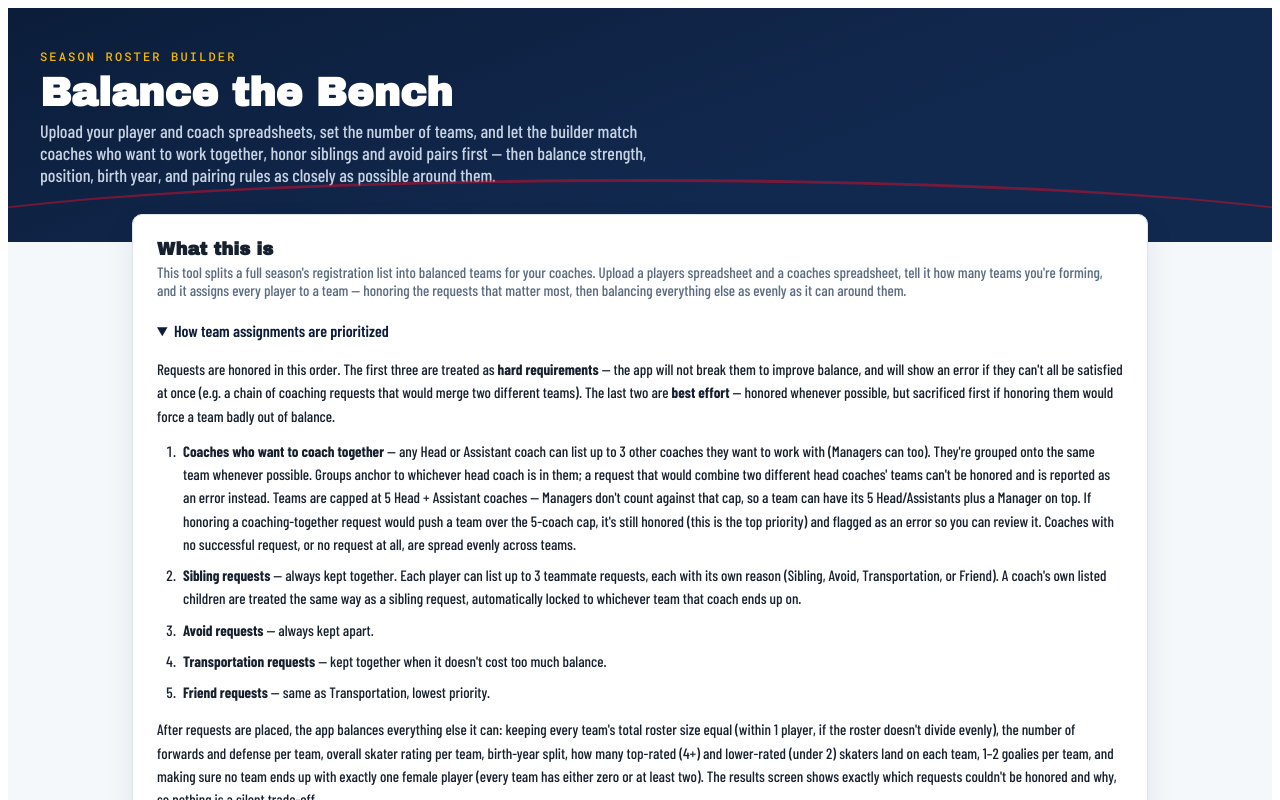
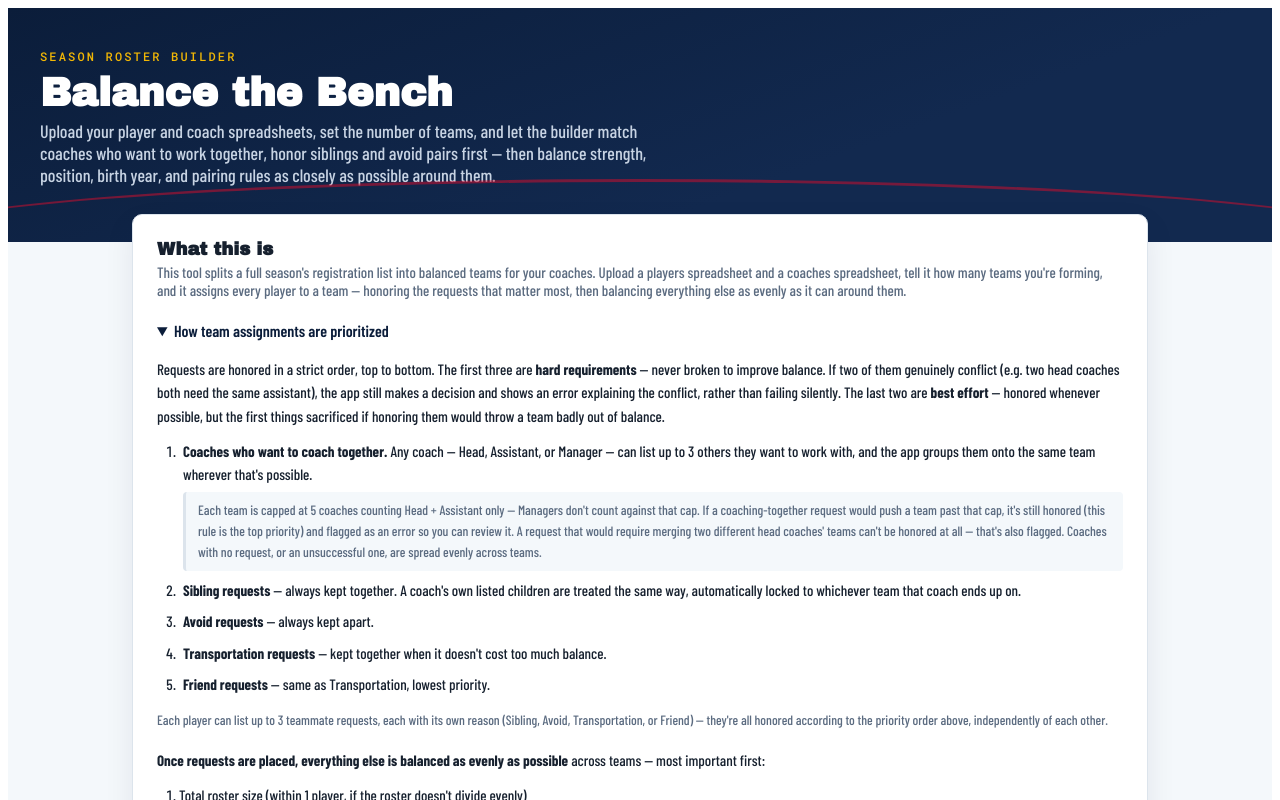
Before and after one commit to michelecurrie/team-balancer, a React (Vite) app: page / in a window 1280 px wide. Both pictures are taken after a click on the heading "How team assignments are prioritized". Shown: the top 800 px of the page. Built offline with nearby package versions, Linux system fonts and the light colour scheme.

Commit message:
Verbiage Updates

```diff
--- a/src/App.jsx
+++ b/src/App.jsx
@@ -127,6 +127,25 @@ const MOCK_LAST = [
   "MacDonald","Stewart","Campbell","Fraser","Mitchell","Reid","Murray","Ross","Grant","Sinclair",
   "Doiron","Basque","Boucher","Bourque","Caissie","Daigle","Godin","Guerette","Haché","Vautour",
 ];
+
+// Blank starting-point templates — just the correct headers plus a couple of
+// clearly-marked example rows showing how requests reference another row by
+// exact name, for people building their real list from scratch rather than
+// exploring with generated data.
+const BLANK_PLAYERS_TEMPLATE = [
+  "Name,Year of Birth,Rating,Gender,Position,Teammate Request 1,Teammate Reason 1,Teammate Request 2,Teammate Reason 2,Teammate Request 3,Teammate Reason 3",
+  "EXAMPLE Jamie Smith,2015,3,Female,Forward,EXAMPLE Alex Smith,Sibling,,,,",
+  "EXAMPLE Alex Smith,2015,3,Male,Defense,EXAMPLE Jamie Smith,Sibling,,,,",
+  "EXAMPLE Riley Cormier,2015,2,Female,Defense,,,,,,",
+  "EXAMPLE Taylor Reid,2015,4,Male,Goalie,,,,,,",
+].join("\n");
+
+const BLANK_COACHES_TEMPLATE = [
+  "Coach,Role,Coach Request 1,Coach Request 2,Coach Request 3,Childs Names",
+  "EXAMPLE Pat Wilson,Head,,,,EXAMPLE Jamie Smith",
+  "EXAMPLE Sam Doucet,Assistant,EXAMPLE Pat Wilson,,,",
+  "EXAMPLE Robin Furlotte,Manager,EXAMPLE Pat Wilson,,,",
+].join("\n");
 
 // picks a team count that's always guaranteed to fit `numPlayers` under the
 // app's own roster caps (18 skaters / 1-2 goalies per team), instead of a
@@ -1595,6 +1614,34 @@ export default function TeamBalancer() {
           gap: 8px;
         }
         .priorityList li { padding-left: 4px; }
+        .priorityNote {
+          margin-top: 6px;
+          padding: 8px 12px;
+          background: #F4F8FB;
+          border-left: 3px solid var(--border);
+          font-size: 13.5px;
+          color: var(--muted);
+          border-radius: 4px;
+        }
+        .balanceList {
+          margin: 0 0 14px;
+          padding-left: 22px;
+          display: flex;
+          flex-direction: column;
+          gap: 6px;
+          list-style: decimal;
+        }
+        .howBody-note { font-size: 13.5px; color: var(--muted); }
+        .stepsList {
+          margin: 0 0 20px;
+          padding-left: 22px;
+          display: flex;
+          flex-direction: column;
+          gap: 12px;
+          font-size: 15px;
+          line-height: 1.5;
+        }
+        .stepsList li { padding-left: 4px; }
       `}</style>
 
       <div className="hero">
@@ -1621,31 +1668,33 @@ export default function TeamBalancer() {
             <summary>How team assignments are prioritized</summary>
             <div className="howBody">
               <p>
-                Requests are honored in this order. The first three are treated as{" "}
-                <strong>hard requirements</strong> — the app will not break them to improve
-                balance, and will show an error if they can't all be satisfied at once (e.g. a
-                chain of coaching requests that would merge two different teams). The last two are{" "}
-                <strong>best effort</strong> — honored whenever possible, but sacrificed first if
-                honoring them would force a team badly out of balance.
+                Requests are honored in a strict order, top to bottom. The first three are{" "}
+                <strong>hard requirements</strong> — never broken to improve balance. If two of
+                them genuinely conflict (e.g. two head coaches both need the same assistant), the
+                app still makes a decision and shows an error explaining the conflict, rather than
+                failing silently. The last two are <strong>best effort</strong> — honored whenever
+                possible, but the first things sacrificed if honoring them would throw a team badly
+                out of balance.
               </p>
               <ol className="priorityList">
                 <li>
-                  <strong>Coaches who want to coach together</strong> — any Head or Assistant coach
-                  can list up to 3 other coaches they want to work with (Managers can too). They're
-                  grouped onto the same team whenever possible. Groups anchor to whichever head
-                  coach is in them; a request that would combine two different head coaches' teams
-                  can't be honored and is reported as an error instead. Teams are capped at 5 Head +
-                  Assistant coaches — Managers don't count against that cap, so a team can have its
-                  5 Head/Assistants plus a Manager on top. If honoring a coaching-together request
-                  would push a team over the 5-coach cap, it's still honored (this is the top
-                  priority) and flagged as an error so you can review it. Coaches with no successful
-                  request, or no request at all, are spread evenly across teams.
+                  <strong>Coaches who want to coach together.</strong> Any coach — Head, Assistant,
+                  or Manager — can list up to 3 others they want to work with, and the app groups
+                  them onto the same team wherever that's possible.
+                  <div className="priorityNote">
+                    Each team is capped at 5 coaches counting Head + Assistant only — Managers
+                    don't count against that cap. If a coaching-together request would push a team
+                    past that cap, it's still honored (this rule is the top priority) and flagged
+                    as an error so you can review it. A request that would require merging two
+                    different head coaches' teams can't be honored at all — that's also flagged.
+                    Coaches with no request, or an unsuccessful one, are spread evenly across
+                    teams.
+                  </div>
                 </li>
                 <li>
-                  <strong>Sibling requests</strong> — always kept together. Each player can list up
-                  to 3 teammate requests, each with its own reason (Sibling, Avoid, Transportation,
-                  or Friend). A coach's own listed children are treated the same way as a sibling
-                  request, automatically locked to whichever team that coach ends up on.
+                  <strong>Sibling requests</strong> — always kept together. A coach's own listed
+                  children are treated the same way, automatically locked to whichever team that
+                  coach ends up on.
                 </li>
                 <li>
                   <strong>Avoid requests</strong> — always kept apart.
@@ -1658,18 +1707,88 @@ export default function TeamBalancer() {
                   <strong>Friend requests</strong> — same as Transportation, lowest priority.
                 </li>
               </ol>
-              <p>
-                After requests are placed, the app balances everything else it can: keeping every
-                team's total roster size equal (within 1 player, if the roster doesn't divide
-                evenly), the number of forwards and defense per team, overall skater rating per
-                team, birth-year split, how many top-rated (4+) and lower-rated (under 2) skaters
-                land on each team, 1–2 goalies per team, and making sure no team ends up with
-                exactly one female player (every team has either zero or at least two). The results
-                screen shows exactly which requests couldn't be honored and why, so nothing is a
-                silent trade-off.
+              <p className="howBody-note">
+                Each player can list up to 3 teammate requests, each with its own reason (Sibling,
+                Avoid, Transportation, or Friend) — they're all honored according to the priority
+                order above, independently of each other.
+              </p>
+              <p style={{ marginTop: 18 }}>
+                <strong>Once requests are placed, everything else is balanced as evenly as
+                possible</strong> across teams — most important first:
+              </p>
+              <ul className="balanceList">
+                <li>Total roster size (within 1 player, if the roster doesn't divide evenly)</li>
+                <li>Number of forwards and number of defense</li>
+                <li>Overall skater rating</li>
+                <li>Birth-year split</li>
+                <li>Top-rated (4+) and lower-rated (under 2) skater counts</li>
+                <li>Goalies (1–2 per team)</li>
+                <li>Female players (never exactly 1 on a team — zero or at least two)</li>
+              </ul>
+              <p className="howBody-note">
+                The results screen always shows exactly which requests couldn't be honored and
+                why, so nothing is a silent trade-off.
               </p>
             </div>
           </details>
+        </div>
+
+        <div className="panel">
+          <h2>New here? Start with a blank template</h2>
+          <p className="sub">
+            If you don't already have your player and coach lists in a spreadsheet, the fastest
+            way to get going is to download the two blank templates below, fill them in, and
+            upload them back here. No special software needed — a free Google Sheet works fine.
+          </p>
+          <ol className="stepsList">
+            <li>
+              <strong>Download both templates</strong> using the buttons below. Each one opens
+              fine in Excel, Google Sheets, or Apple Numbers.
+            </li>
+            <li>
+              <strong>Delete the example rows</strong> (the ones starting with "EXAMPLE") once
+              you understand the format — they're just there to show you what a filled-in row
+              looks like, including how a request references someone else by name.
+            </li>
+            <li>
+              <strong>Add one row per person</strong> below the header row. Don't rename, reorder,
+              or delete any of the column headers in the first row — the app looks for them by
+              exact name.
+            </li>
+            <li>
+              <strong>Spell names exactly the same everywhere.</strong> If you type a teammate or
+              coaching request, it has to match that person's name in the `Name`/`Coach` column
+              exactly — including spelling and capitalization — or the app won't be able to find
+              them.
+            </li>
+            <li>
+              <strong>Save your file as a CSV</strong>, not as an Excel or Sheets file:
+              <div className="priorityNote">
+                In Google Sheets: <strong>File → Download → Comma Separated Values (.csv)</strong>
+                <br />
+                In Excel: <strong>File → Save As</strong>, then choose <strong>CSV</strong> as the
+                file type
+              </div>
+            </li>
+            <li>
+              <strong>Upload both CSV files</strong> in the "Upload rosters" section below, enter
+              your number of teams, and click <strong>Generate teams</strong>.
+            </li>
+          </ol>
+          <div className="controlsRow" style={{ marginTop: 4 }}>
+            <button
+              className="btn btn-outline"
+              onClick={() => downloadTextFile("players_template.csv", BLANK_PLAYERS_TEMPLATE)}
+            >
+              Download blank players template
+            </button>
+            <button
+              className="btn btn-outline"
+              onClick={() => downloadTextFile("coaches_template.csv", BLANK_COACHES_TEMPLATE)}
+            >
+              Download blank coaches template
+            </button>
+          </div>
         </div>
 
         <div className="panel">
```
Also changed, not shown: 1 other file (tests, documents, lock files or other folders).
